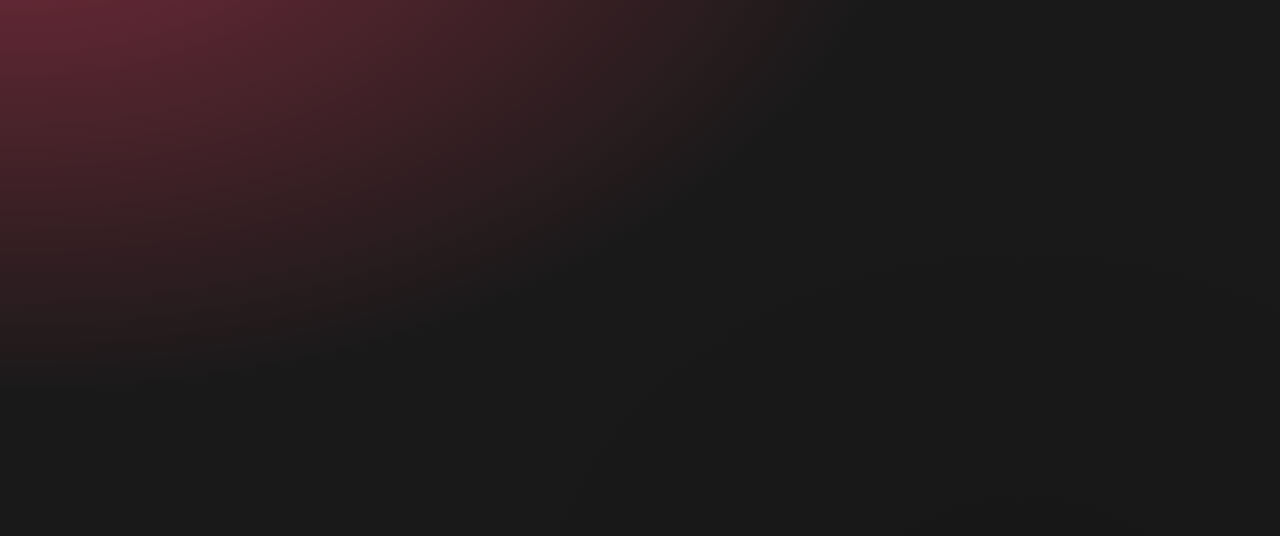
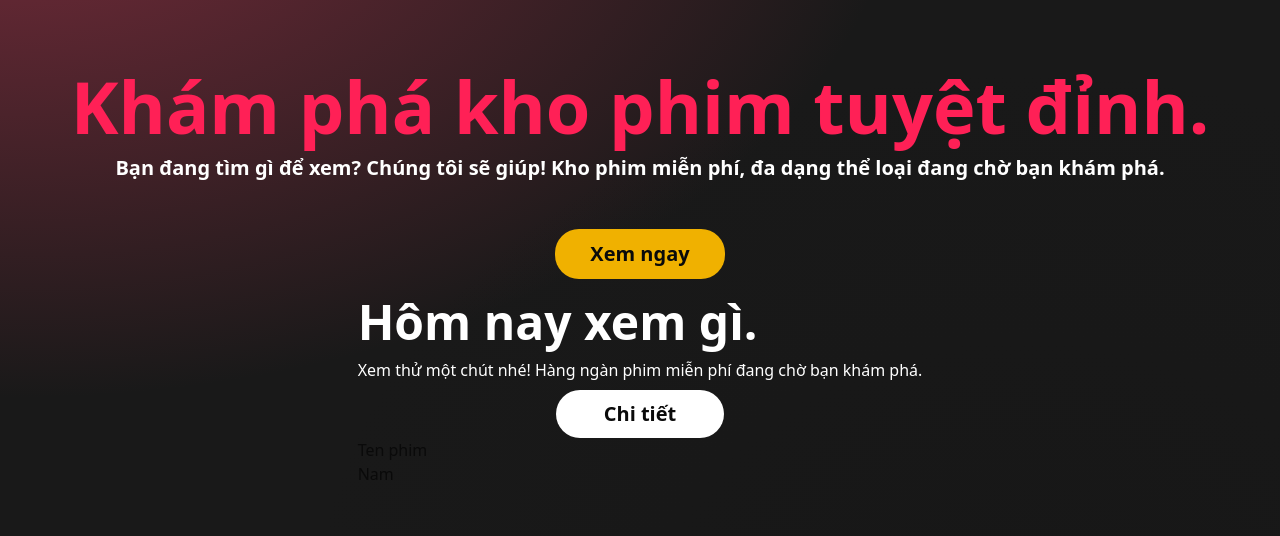
Before and after one commit to thiendoan1208/letwatch_frontend_app, a Next.js app: page / in a window 1280 px wide. Shown: the part 170-706 px from the top of the page. Built offline with nearby package versions, Linux system fonts and the light colour scheme; no server answers.

Commit message:
landing page top content UI #1

```diff
--- a/src/app/globals.css
+++ b/src/app/globals.css
@@ -120,3 +120,18 @@
     @apply bg-background text-foreground;
   }
 }
+
+@theme {
+  --animate-fadeIn: fadeIn 1s ease-in;
+  @keyframes fadeIn {
+    0% {
+      opacity: 0;
+    }
+    50% {
+      opacity: 0.5;
+    }
+    100% {
+      opacity: 1;
+    }
+  }
+}
--- a/src/app/layout.tsx
+++ b/src/app/layout.tsx
@@ -22,7 +22,7 @@
     <html lang="en">
       <body className={`${interSans.variable} antialiased`}>
         <QueryProvider>
-          <div>{children}</div>
+          <div className="bg-black">{children}</div>
         </QueryProvider>
       </body>
     </html>
--- a/src/app/page.tsx
+++ b/src/app/page.tsx
@@ -1,4 +1,6 @@
+import LandingPageSlider from "@/app_components/navigations/HomePageNav";
 import LandingPageNav from "@/app_components/navigations/LandingPageNav";
+import Link from "next/link";
 
 export default function Home() {
   return (
@@ -14,7 +16,34 @@
             backgroundColor: " #191919 ",
           }}
         >
-          <LandingPageNav />
+          <div className="z-9999">
+            <LandingPageNav />
+          </div>
+          <div className="h-full">
+            <div className="h-full flex flex-col items-center justify-center mx-4 transition-all">
+              <div className="grid grid-rows-3 grid-cols-1 animate-fadeIn">
+                <div className="text-center">
+                  <h1 className="text-5xl lg:text-6xl xl:text-7xl font-bold text-rose-500">
+                    Khám phá kho phim tuyệt đỉnh.
+                  </h1>
+                </div>
+                <div className="mt-3 text-center">
+                  <h2 className="text-lg lg:text-xl text-white font-semibold mx-6">
+                    Bạn đang tìm gì để xem? Chúng tôi sẽ giúp! Kho phim miễn
+                    phí, đa dạng thể loại đang chờ bạn khám phá.
+                  </h2>
+                </div>
+                <div className=" flex items-center justify-center mt-2">
+                  <div className=" flex items-center justify-center flex-nowrap w-[170px] h-[50px] bg-yellow-500  rounded-3xl text-xl font-semibold cursor-pointer hover:scale-95 transition-all ">
+                    <Link href="">Xem ngay</Link>
+                  </div>
+                </div>
+              </div>
+              <div className="">
+                <LandingPageSlider />
+              </div>
+            </div>
+          </div>
         </div>
       </div>
     </div>
--- a/src/app_components/navigations/HomePageNav.tsx
+++ b/src/app_components/navigations/HomePageNav.tsx
@@ -0,0 +1,32 @@
+"use client";
+
+import Link from "next/link";
+
+function LandingPageSlider() {
+  return (
+    <div className="w-full">
+      <div>
+        <h1 className="text-[48px] font-bold text-white">Hôm nay xem gì.</h1>
+        <h2 className="text-white font-medium">
+          Xem thử một chút nhé! Hàng ngàn phim miễn phí đang chờ bạn khám phá.
+        </h2>
+        <div className=" flex items-center justify-center mt-2">
+          <div className=" flex items-center justify-center flex-nowrap w-[168px] h-[48px] bg-white  rounded-3xl text-xl font-semibold cursor-pointer hover:scale-95 transition-all ">
+            <Link href="">Chi tiết</Link>
+          </div>
+        </div>
+      </div>
+      <div>
+        <div>
+          <div>{/* Image */}</div>
+          <div>
+            <h6>Ten phim</h6>
+            <p>Nam</p>
+          </div>
+        </div>
+      </div>
+    </div>
+  );
+}
+
+export default LandingPageSlider;
--- a/src/app_components/navigations/LandingPageNav.tsx
+++ b/src/app_components/navigations/LandingPageNav.tsx
@@ -35,7 +35,7 @@
   });
 
   return (
-    <div className="flex items-center h-12 bg-black/60 translate-y-2 mx-2 rounded-sm backdrop-blur-sm">
+    <div className="flex items-center h-12 bg-black/60 translate-y-2 mx-2 rounded-sm backdrop-blur-sm z-9999">
       <div className=" w-full flex items-center justify-between pr-2">
         <div className="flex items-center">
           <div className="relative">
@@ -63,21 +63,22 @@
           </div>
         </div>
         <div className="hidden xl:flex items-center">
-          <div className="flex items-center">
+          <div className="flex items-center relative">
             <NavigationMenu viewport={false}>
               <NavigationMenuList>
                 <NavigationMenuItem>
-                  <NavigationMenuTrigger className=" cursor-pointer bg-transparent text-white/80 hover:text-white transition-all/100 w-fit hover:bg-transparent">
+                  <NavigationMenuTrigger className="cursor-pointer bg-transparent text-white/80 hover:text-white transition-all/100 w-fit hover:bg-transparent">
                     Khám phá
                   </NavigationMenuTrigger>
-                  <NavigationMenuContent className="absolute left-full top-full -translate-x-full mt-2  z-50">
+                  <NavigationMenuContent className=" z-[999] absolute left-full top-full -translate-x-full mt-2">
                     <div>
                       <h1 className="font-bold ml-1 text-yellow-500">
                         Khám phá
                       </h1>
                     </div>
                     <ul className="grid w-[400px] gap-2 md:grid-cols-2 mt-3">
-                      {filmList.map((component, index) => (
+                      {filmType &&
+                        filmList.map((component, index) => (
                           <Link
                             key={`list-${index}`}
                             href={""}
@@ -87,13 +88,20 @@
                           </Link>
                         ))}
                     </ul>
+                    <div>
+                      {!filmType && (
+                        <div className="">
+                          <h1>Không thể lấy danh sách thể loại phim</h1>
+                        </div>
+                      )}
+                    </div>
                   </NavigationMenuContent>
                 </NavigationMenuItem>
                 <NavigationMenuItem>
                   <NavigationMenuTrigger className="cursor-pointer bg-transparent text-white/80 hover:text-white transition-all/100 w-fit hover:bg-transparent">
                     Thể loại
                   </NavigationMenuTrigger>
-                  <NavigationMenuContent className="absolute left-full top-full -translate-x-full mt-2  z-50">
+                  <NavigationMenuContent className=" z-[999] absolute left-full top-full -translate-x-full mt-2 ">
                     <div>
                       <h1 className="font-bold ml-1 text-yellow-500">
                         Chọn thể loại mà bạn ưa thích
@@ -111,12 +119,14 @@
                             {type.name}
                           </Link>
                         ))}
-                      {filmType?.success === false && (
+                    </ul>
+                    <div>
+                      {!filmType && (
                         <div className="">
                           <h1>Không thể lấy danh sách thể loại phim</h1>
                         </div>
                       )}
-                    </ul>
+                    </div>
                   </NavigationMenuContent>
                 </NavigationMenuItem>
               </NavigationMenuList>
@@ -164,7 +174,8 @@
                   <h1 className="font-bold  text-yellow-500">Khám phá</h1>
                 </div>
                 <div className="grid grid-cols-2 ml-3 gap-3 mt-2 ">
-                  {filmList.map((component, index) => (
+                  {filmType &&
+                    filmList.map((component, index) => (
                       <Link
                         key={`list-${index}`}
                         href={""}
@@ -173,6 +184,13 @@
                         {component.name}
                       </Link>
                     ))}
+                </div>
+                <div>
+                  {!filmType && (
+                    <div className="">
+                      <h1>Không thể lấy danh sách thể loại phim</h1>
+                    </div>
+                  )}
                 </div>
               </div>
               <div className="h-[1px] bg-black/50 mx-4 rounded-2xl"></div>
@@ -192,7 +210,9 @@
                         {type.name}
                       </Link>
                     ))}
-                  {filmType?.success === false && (
+                </div>
+                <div>
+                  {!filmType && (
                     <div className="">
                       <h1>Không thể lấy danh sách thể loại phim</h1>
                     </div>
--- a/src/components/ui/navigation-menu.tsx
+++ b/src/components/ui/navigation-menu.tsx
@@ -85,7 +85,7 @@
     <NavigationMenuPrimitive.Content
       data-slot="navigation-menu-content"
       className={cn(
-        "data-[motion^=from-]:animate-in data-[motion^=to-]:animate-out data-[motion^=from-]:fade-in data-[motion^=to-]:fade-out data-[motion=from-end]:slide-in-from-right-52 data-[motion=from-start]:slide-in-from-left-52 data-[motion=to-end]:slide-out-to-right-52 data-[motion=to-start]:slide-out-to-left-52 top-0 left-0 w-full p-2 pr-2.5 md:absolute md:w-auto",
+        " data-[motion^=from-]:animate-in data-[motion^=to-]:animate-out data-[motion^=from-]:fade-in data-[motion^=to-]:fade-out data-[motion=from-end]:slide-in-from-right-52 data-[motion=from-start]:slide-in-from-left-52 data-[motion=to-end]:slide-out-to-right-52 data-[motion=to-start]:slide-out-to-left-52 top-0 left-0 w-full p-2 pr-2.5 md:absolute md:w-auto",
         "group-data-[viewport=false]/navigation-menu:bg-popover group-data-[viewport=false]/navigation-menu:text-popover-foreground group-data-[viewport=false]/navigation-menu:data-[state=open]:animate-in group-data-[viewport=false]/navigation-menu:data-[state=closed]:animate-out group-data-[viewport=false]/navigation-menu:data-[state=closed]:zoom-out-95 group-data-[viewport=false]/navigation-menu:data-[state=open]:zoom-in-95 group-data-[viewport=false]/navigation-menu:data-[state=open]:fade-in-0 group-data-[viewport=false]/navigation-menu:data-[state=closed]:fade-out-0 group-data-[viewport=false]/navigation-menu:top-full group-data-[viewport=false]/navigation-menu:mt-1.5 group-data-[viewport=false]/navigation-menu:overflow-hidden group-data-[viewport=false]/navigation-menu:rounded-md group-data-[viewport=false]/navigation-menu:border group-data-[viewport=false]/navigation-menu:shadow group-data-[viewport=false]/navigation-menu:duration-200 **:data-[slot=navigation-menu-link]:focus:ring-0 **:data-[slot=navigation-menu-link]:focus:outline-none",
         className
       )}
```
Lines whose indentation alone changed are shown as unchanged.
